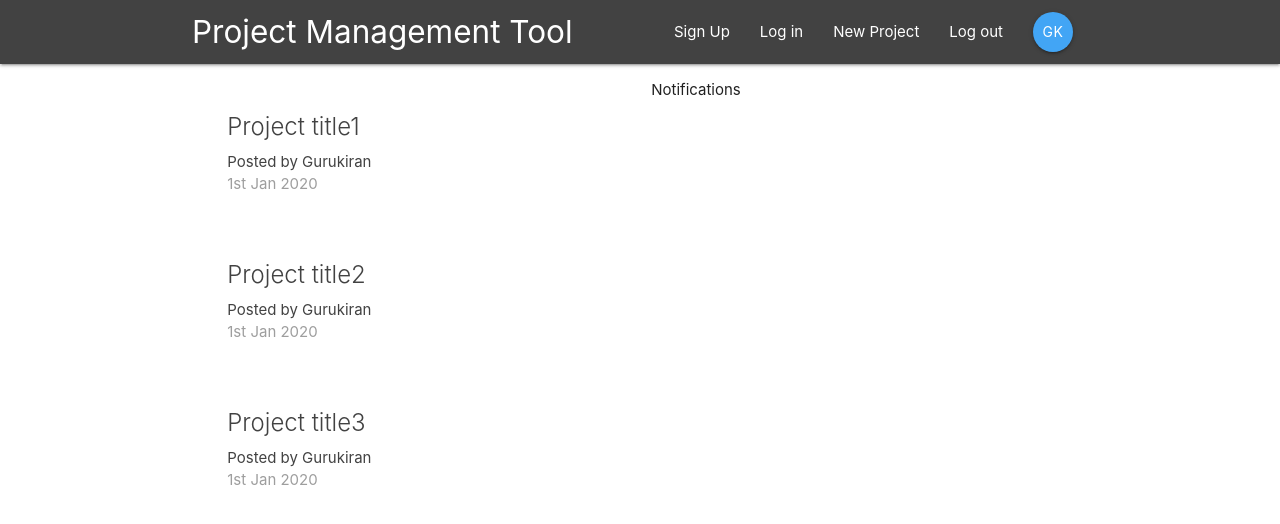
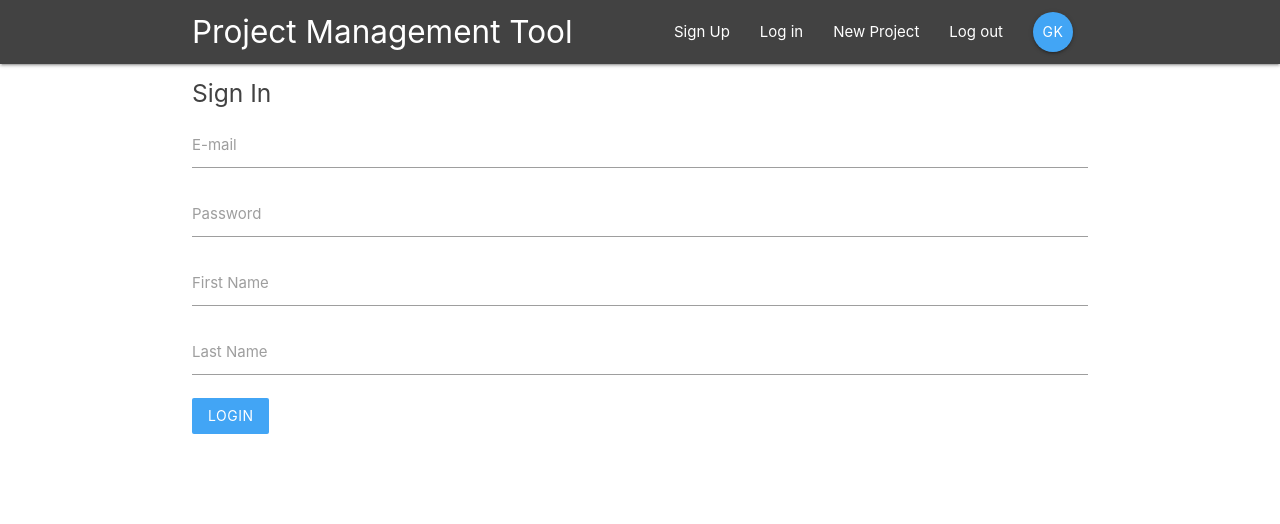
Before and after one commit to guru-sode/project-management-tool, a React (Create React App) app: page /signup in a window 1280 px wide. Shown: the top 524 px of the page. Built offline with nearby package versions, Linux system fonts and the light colour scheme.

Commit message:
Sign in and sign up components

```diff
--- a/src/App.js
+++ b/src/App.js
@@ -2,6 +2,9 @@ import React from 'react';
 import { BrowserRouter, Switch, Route } from 'react-router-dom';
 import Navbar from './component/layout/Navbar';
 import Dashboard from './component/dashboard/Dashboard';
+import ProjectDetails from './component/projects/ProjectDetails';
+import SignIn from './component/auth/SignIn';
+import SignUp from './component/auth/SignUp';
 
 function App() {
   return (
@@ -9,7 +12,10 @@ function App() {
     <div className="App">
       <Navbar />
       <Switch>
-        <Route path='/' component={Dashboard} />
+        <Route exact path='/' component={Dashboard} />
+        <Route exact path='/project/:id' component={ProjectDetails} />
+        <Route exact path='/signin' component={SignIn} />
+        <Route exact path='/signup' component={SignUp} />
       </Switch>
     </div>
     </BrowserRouter>
--- a/src/component/auth/SignIn.js
+++ b/src/component/auth/SignIn.js
@@ -0,0 +1,47 @@
+import React, { Component } from 'react';
+
+class SignIn extends Component {
+    state = {
+        email : '',
+        password: ''
+      }
+
+    handleChange = (e) => {
+        this.setState({
+            [e.target.id] : e.target.value
+        })
+    }
+
+    handleSubmit = (e) => {
+        e.preventDefault();
+        console.log(this.state)
+    }
+
+    render() {
+        return (
+            <div className="container">
+                <form className="white" onSubmit={this.handleSubmit}>
+                    <h5 className="grey-text text-darken-3">
+                        Sign In
+                    </h5>
+                    <div className="input-field">
+                        <label htmlFor="email">E-mail</label>
+                        <input type="email" id="email" onChange={this.handleChange} />
+                    </div>
+                    <div className="input-field">
+                        <label htmlFor="password">Password</label>
+                        <input type="password" id="password" onChange={this.handleChange} />
+                    </div>
+                    <div className="input-field">
+                        <button class="btn blue lighten-1 z-depth-0">
+                            Login
+                        </button>
+                    </div>
+                </form>
+
+            </div>
+         );
+    }
+}
+
+export default SignIn;
--- a/src/component/auth/SignUp.js
+++ b/src/component/auth/SignUp.js
@@ -0,0 +1,57 @@
+import React, { Component } from 'react';
+
+class SignUp extends Component {
+    state = {
+        email : '',
+        password: '',
+        firstName: '',
+        lastName: ''
+      }
+
+    handleChange = (e) => {
+        this.setState({
+            [e.target.id] : e.target.value
+        })
+    }
+
+    handleSubmit = (e) => {
+        e.preventDefault();
+        console.log(this.state)
+    }
+
+    render() {
+        return (
+            <div className="container">
+                <form className="white" onSubmit={this.handleSubmit}>
+                    <h5 className="grey-text text-darken-3">
+                        Sign In
+                    </h5>
+                    <div className="input-field">
+                        <label htmlFor="email">E-mail</label>
+                        <input type="email" id="email" onChange={this.handleChange} />
+                    </div>
+                    <div className="input-field">
+                        <label htmlFor="password">Password</label>
+                        <input type="password" id="password" onChange={this.handleChange} />
+                    </div>
+                    <div className="input-field">
+                        <label htmlFor="text">First Name</label>
+                        <input type="text" id="firstName" onChange={this.handleChange} />
+                    </div>
+                    <div className="input-field">
+                        <label htmlFor="text">Last Name</label>
+                        <input type="text" id="lastName" onChange={this.handleChange} />
+                    </div>
+                    <div className="input-field">
+                        <button class="btn blue lighten-1 z-depth-0">
+                            Login
+                        </button>
+                    </div>
+                </form>
+
+            </div>
+         );
+    }
+}
+
+export default SignUp;
--- a/src/component/projects/ProjectDetails.js
+++ b/src/component/projects/ProjectDetails.js
@@ -0,0 +1,27 @@
+import React from 'react';
+
+const ProjectDetails = (props) =>{
+    const id = props.match.params.id
+    return(
+        <div className="container section project-details">
+            <div className="card z-depth-0">
+                <div className="card-content">
+                    <span className="card-title">
+                        Project Name - {id}
+                    </span>
+                    <p>Project details will be displayed here</p>
+                </div>
+                <div className="card-action grey lighten-4 grey-text">
+                    <div>
+                        Posted by Gurukiran
+                    </div>
+                    <div>
+                        1st Jan 2020
+                    </div>
+                </div>
+            </div>
+        </div>
+    )
+}
+
+export default ProjectDetails;
--- a/src/component/projects/ProjectList.js
+++ b/src/component/projects/ProjectList.js
@@ -1,35 +1,12 @@
 import React from 'react';
+import ProjectSummary from './ProjectSummary';
 
 const ProjectList = () => {
     return(
         <div className="project-list section">
-            <div className="card z-depth-0 project-summary">
-                <div className="card-content grey-text text-darken-3">
-                    <span className="card-title">
-                        Project title1
-                    </span>
-                    <p> Posted by Gurukiran </p>
-                    <p className="grey-text">1st Jan 2020</p>
-                </div>
-            </div>
-            <div className="card z-depth-0 project-summary">
-                <div className="card-content grey-text text-darken-3">
-                    <span className="card-title">
-                        Project title2
-                    </span>
-                    <p> Posted by Gurukiran </p>
-                    <p className="grey-text">1st Jan 2020</p>
-                </div>
-            </div>
-            <div className="card z-depth-0 project-summary">
-                <div className="card-content grey-text text-darken-3">
-                    <span className="card-title">
-                        Project title3
-                    </span>
-                    <p> Posted by Gurukiran </p>
-                    <p className="grey-text">1st Jan 2020</p>
-                </div>
-            </div>
+            <ProjectSummary />
+            <ProjectSummary />
+            <ProjectSummary />
         </div>
     )
 }
--- a/src/component/projects/ProjectSummary.js
+++ b/src/component/projects/ProjectSummary.js
@@ -0,0 +1,17 @@
+import React from 'react';
+
+const ProjectSummary = (props) => {
+    return (
+        <div className="card z-depth-0 project-summary">
+            <div className="card-content grey-text text-darken-3">
+                <span className="card-title">
+                    Project title
+            </span>
+                <p> Posted by Gurukiran </p>
+                <p className="grey-text">1st Jan 2020</p>
+            </div>
+        </div>
+    );
+}
+
+export default ProjectSummary;
```
